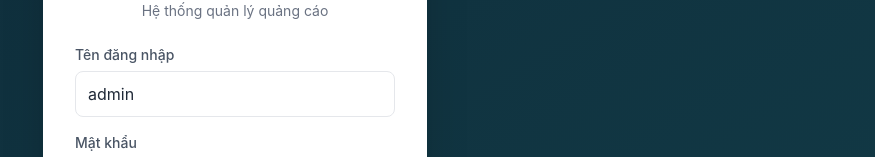
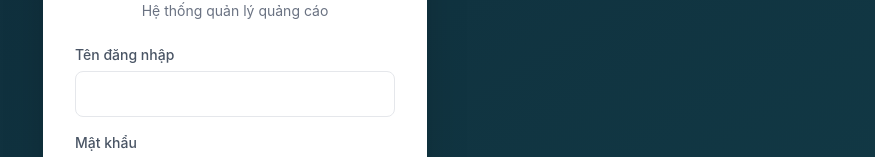
Before and after one commit to huynhtandat1/ads, a React (Vite) app in the folder frontend/: page /login in a window 1280 px wide. Shown: the part 323-480 px from the top of the page, without its empty margins (405-1280 px from the left). Built offline with nearby package versions, Linux system fonts and the light colour scheme; no server answers.

Commit message:
Đã sửa để hai ô tài khoản và mật khẩu mặc định trống

```diff
--- a/frontend/src/pages/Login.tsx
+++ b/frontend/src/pages/Login.tsx
@@ -8,8 +8,8 @@ export function Login() {
   const { t } = useTranslation();
   const { login } = useAuth();
   const nav = useNavigate();
-  const [u, setU] = useState('admin');
-  const [p, setP] = useState('admin');
+  const [u, setU] = useState('');
+  const [p, setP] = useState('');
   const [err, setErr] = useState(false);
   const [loading, setLoading] = useState(false);
 
```
